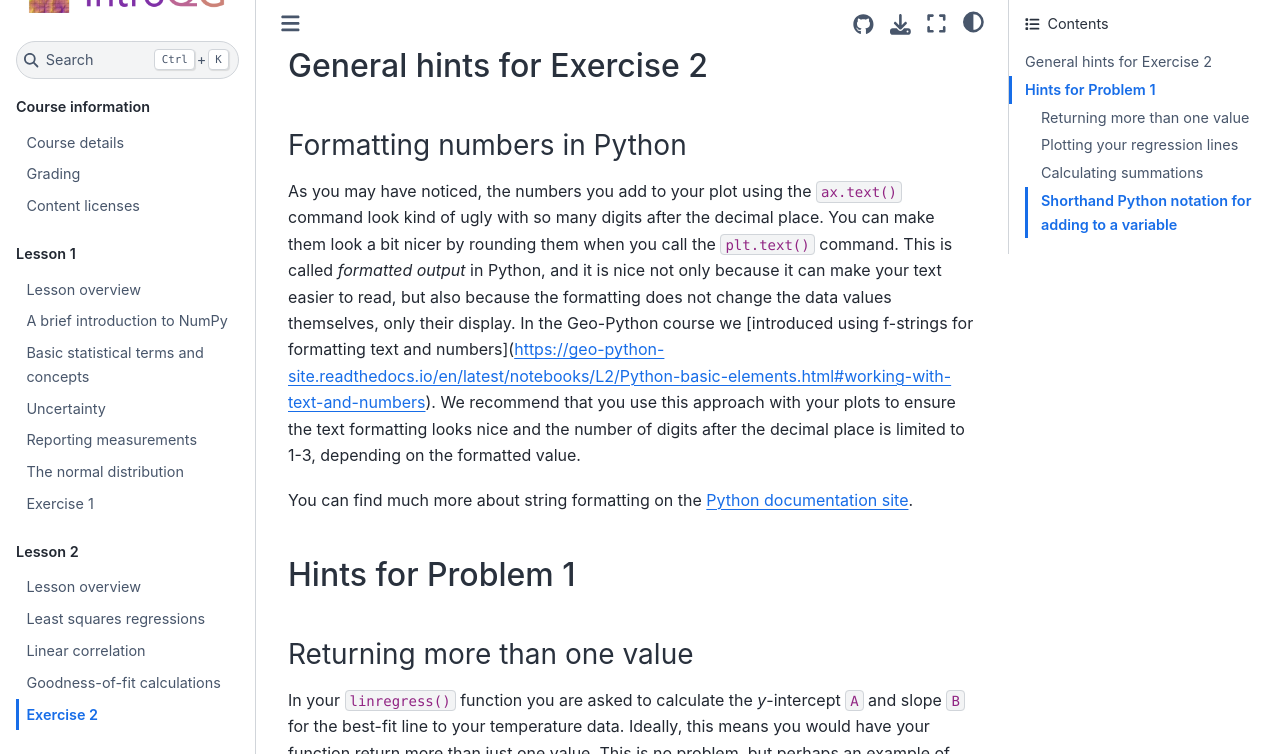
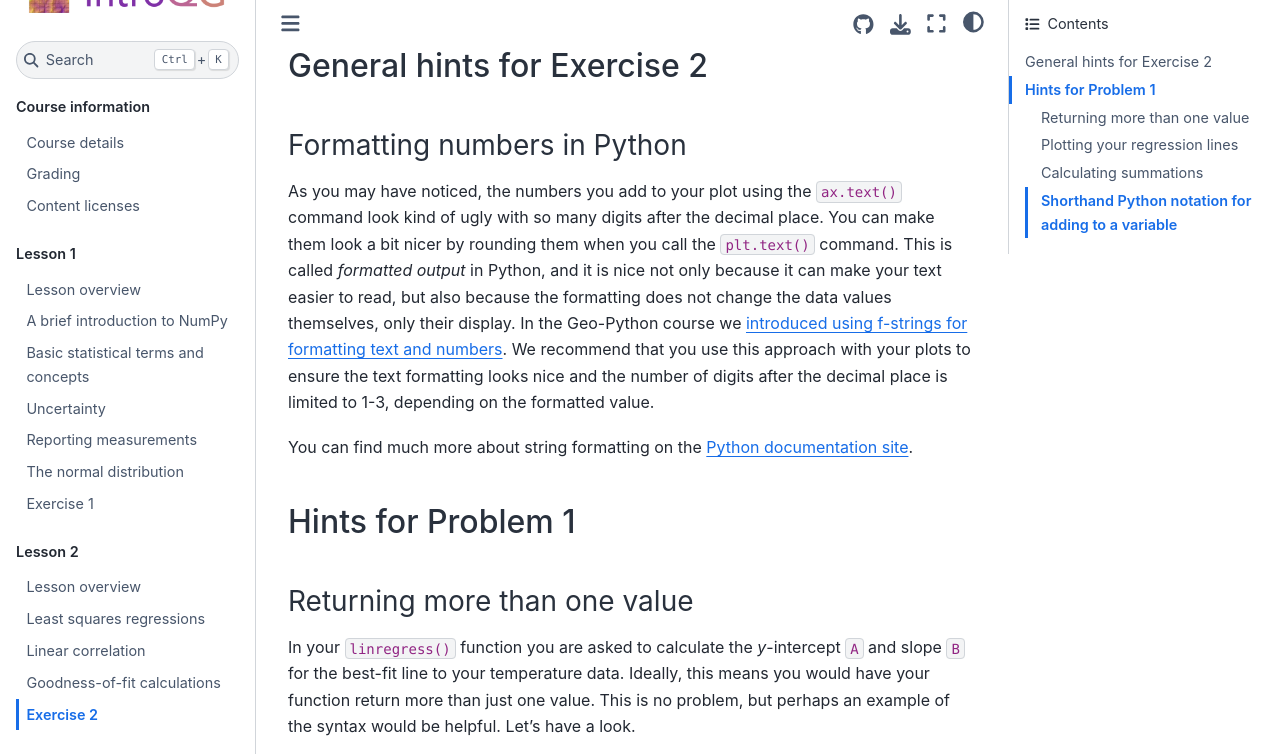
Before and after one commit to IntroQG/site, a Sphinx documentation site: the page built from source/lessons/L2/exercise-2.rst, in a window 1280 px wide and 900 px high, scrolled down 535 px, cut to the strip 0-754 px from the top of the window. Built offline with Sphinx 7.4.7 and the Sphinx Book theme 1.1.4, drawn with Linux system fonts in a browser that asks for light colours.

Commit message:
Fix bad link formatting

```diff
--- a/source/lessons/L2/exercise-2.rst
+++ b/source/lessons/L2/exercise-2.rst
@@ -23,7 +23,7 @@ Formatting numbers in Python
 As you may have noticed, the numbers you add to your plot using the ``ax.text()`` command look kind of ugly with so many digits after the decimal place.
 You can make them look a bit nicer by rounding them when you call the ``plt.text()`` command.
 This is called *formatted output* in Python, and it is nice not only because it can make your text easier to read, but also because the formatting does not change the data values themselves, only their display.
-In the Geo-Python course we [introduced using f-strings for formatting text and numbers](https://geo-python-site.readthedocs.io/en/latest/notebooks/L2/Python-basic-elements.html#working-with-text-and-numbers).
+In the Geo-Python course we `introduced using f-strings for formatting text and numbers <https://geo-python-site.readthedocs.io/en/latest/notebooks/L2/Python-basic-elements.html#working-with-text-and-numbers>`__.
 We recommend that you use this approach with your plots to ensure the text formatting looks nice and the number of digits after the decimal place is limited to 1-3, depending on the formatted value.
 
 You can find much more about string formatting on the `Python documentation site <https://docs.python.org/3.6/library/string.html#formatstrings>`__.
```
